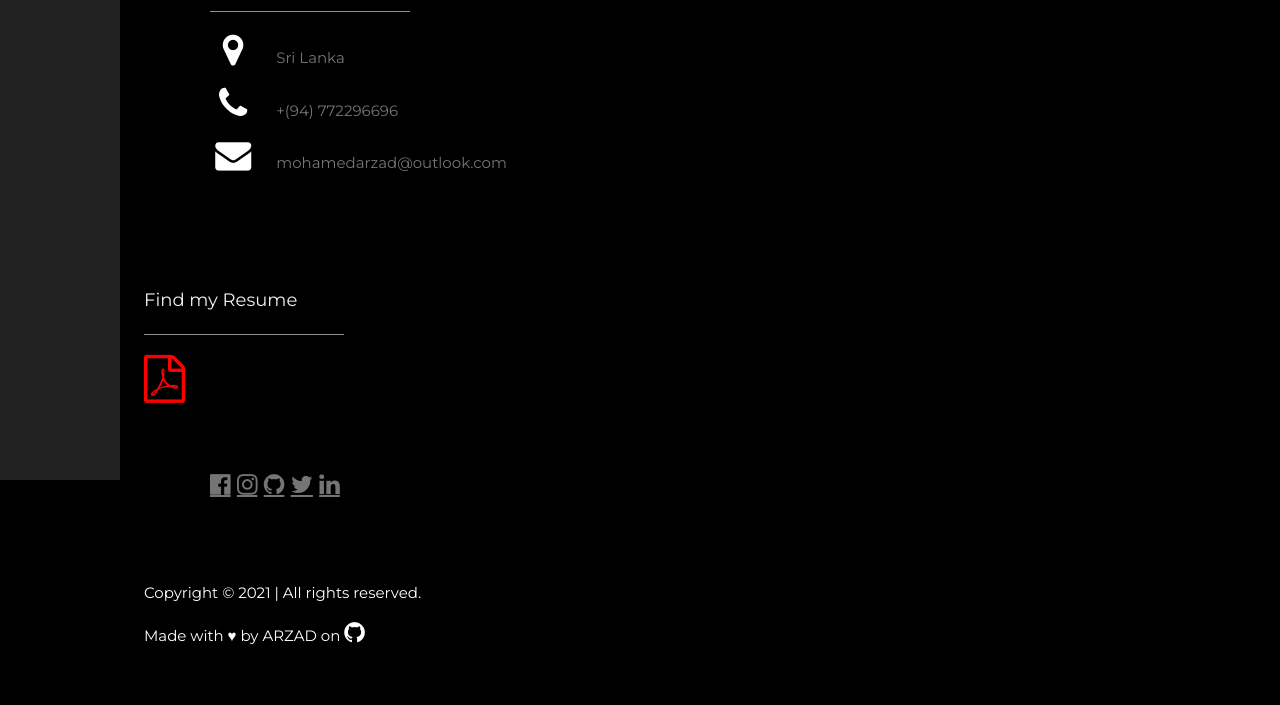
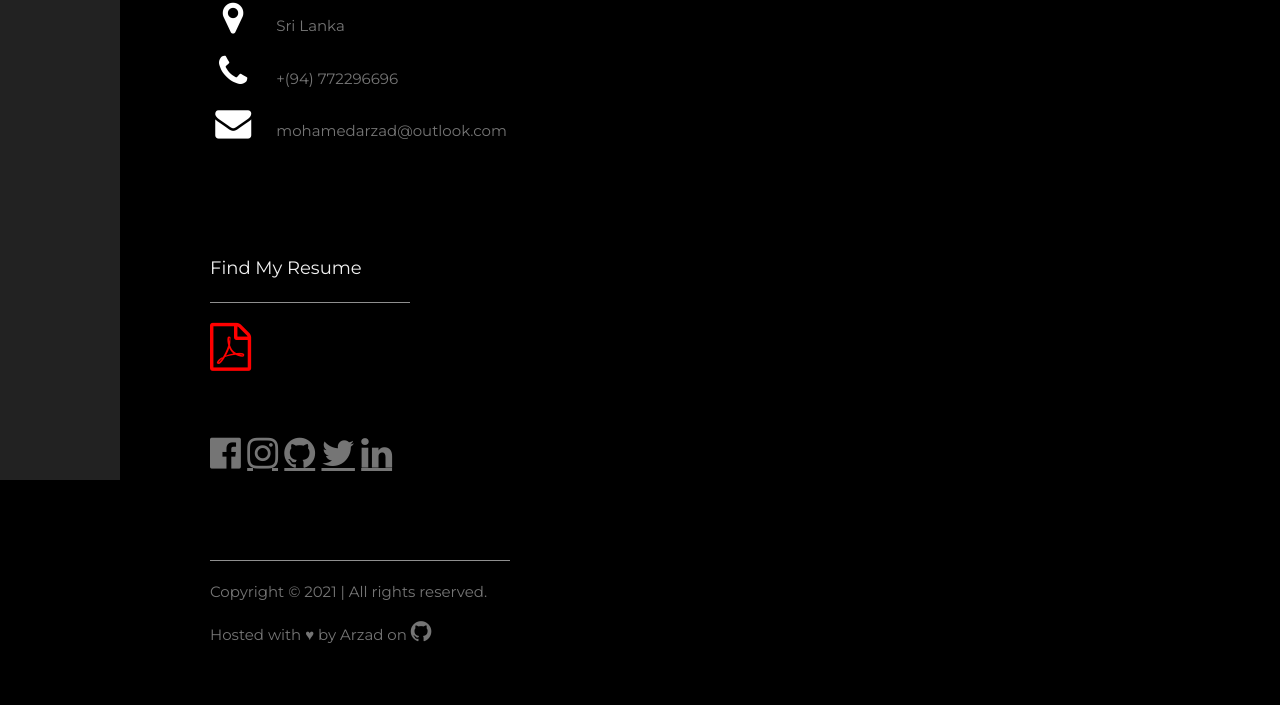
Before and after one commit to arz4d/arz4d.github.io, a plain HTML site: page index.html in a window 1280 px wide. Shown: the part 320-1025 px from the top of the page. Before the commit the page ends 994 px from the top, so only its background shows below. Drawn offline with nearby package versions, Linux system fonts and the light colour scheme.

Commit message:
Update index.html

```diff
--- a/index.html
+++ b/index.html
@@ -49,14 +49,14 @@ body, h1,h2,h3,h4,h5,h6 {font-family: "Montserrat", sans-serif}
 <div class="w3-padding-large" id="main">
   <!-- Header/Home -->
   <header class="w3-container w3-padding-32 w3-center w3-black" id="home">
-    <h4 class="w3-jumbo"><span class="w3-hide-small"></span>I'M MOHAMED ARZAD.</h4>
+    <h1 class="w3-jumbo"><span class="w3-hide-small"></span>I'M ARZAD.</h1>
 
   </header>
 
 
 
   <!-- Contact Section -->
-  <div class="w3-padding-64 w3-content w3-text-grey" id="contact">
+  <div class="w3-padding-32 w3-content w3-text-grey" id="contact">
     <h2 class="w3-text-light-grey">Contact Me</h2>
     <hr style="width:200px" class="w3-opacity">
 
@@ -68,34 +68,36 @@ body, h1,h2,h3,h4,h5,h6 {font-family: "Montserrat", sans-serif}
 
   <!-- End Contact Section -->
   </div>
-
-<h5 class="w3-text-light-grey">Find my Resume</h5>
+ <div class="w3-padding-32 w3-content w3-text-grey" id="contact">
+<h5 class="w3-text-light-grey">Find My Resume</h5>
   <hr style="width:200px" class="w3-opacity">
 
 
   <a href="/ARZAD CV 2021.pdf" download>
 <i class="fa fa-file-pdf-o" style="font-size:48px;color:red"></i>
   </a>
-
+ </div>
 
     <!-- Footer -->
-  <footer class="w3-content w3-padding-64 w3-text-grey w3-xlarge">
-    <a class="fa fa-facebook-official w3-hover-opacity" href="https://www.facebook.com/arz4d" target="_blank"></a>
 
-    <a class="fa fa-instagram w3-hover-opacity" href="https://www.instagram.com/arz4d/" target="_blank"></a>
+  <footer class="w3-content w3-padding-32 w3-text-grey w3-xlarge">
+    <a class="fa fa-facebook-official w3-hover-opacity" style="font-size:36px" href="https://www.facebook.com/arz4d" target="_blank"></a>
 
-    <a class="fa fa-github w3-hover-opacity" href="https://github.com/arz4d" target="_blank"></a>
+    <a class="fa fa-instagram w3-hover-opacity" style="font-size:36px" href="https://www.instagram.com/arz4d/" target="_blank"></a>
 
-    <a class="fa fa-twitter w3-hover-opacity" href="https://twitter.com/arz4d" target="_blank"></a>
+    <a class="fa fa-github w3-hover-opacity" style="font-size:36px" href="https://github.com/arz4d" target="_blank"></a>
 
-    <a class="fa fa-linkedin w3-hover-opacity" href="https://www.linkedin.com/in/arzad/" target="_blank"></a>
+    <a class="fa fa-twitter w3-hover-opacity" style="font-size:36px" href="https://twitter.com/arz4d" target="_blank"></a>
+
+    <a class="fa fa-linkedin w3-hover-opacity" style="font-size:36px" href="https://www.linkedin.com/in/arzad/" target="_blank"></a>
 
   <!-- End footer -->
   </footer>
-
+   <div class="w3-padding-32 w3-content w3-text-grey" id="contact">
+  <hr style="width:300px" class="w3-opacity">
    <p class="text-muted mb-0 py-2">Copyright © 2021 | All rights reserved.</p>
-   <p class="text-muted mb-0 py-2">Made with ♥ by ARZAD on <i style="font-size:24px" class="fa">&#xf09b;</i></p>
-
+   <p class="text-muted mb-0 py-2">Hosted with ♥ by Arzad on <i style="font-size:24px" class="fa">&#xf09b;</i></p>
+</div>
 <!-- END PAGE CONTENT -->
 </div>
 
```
